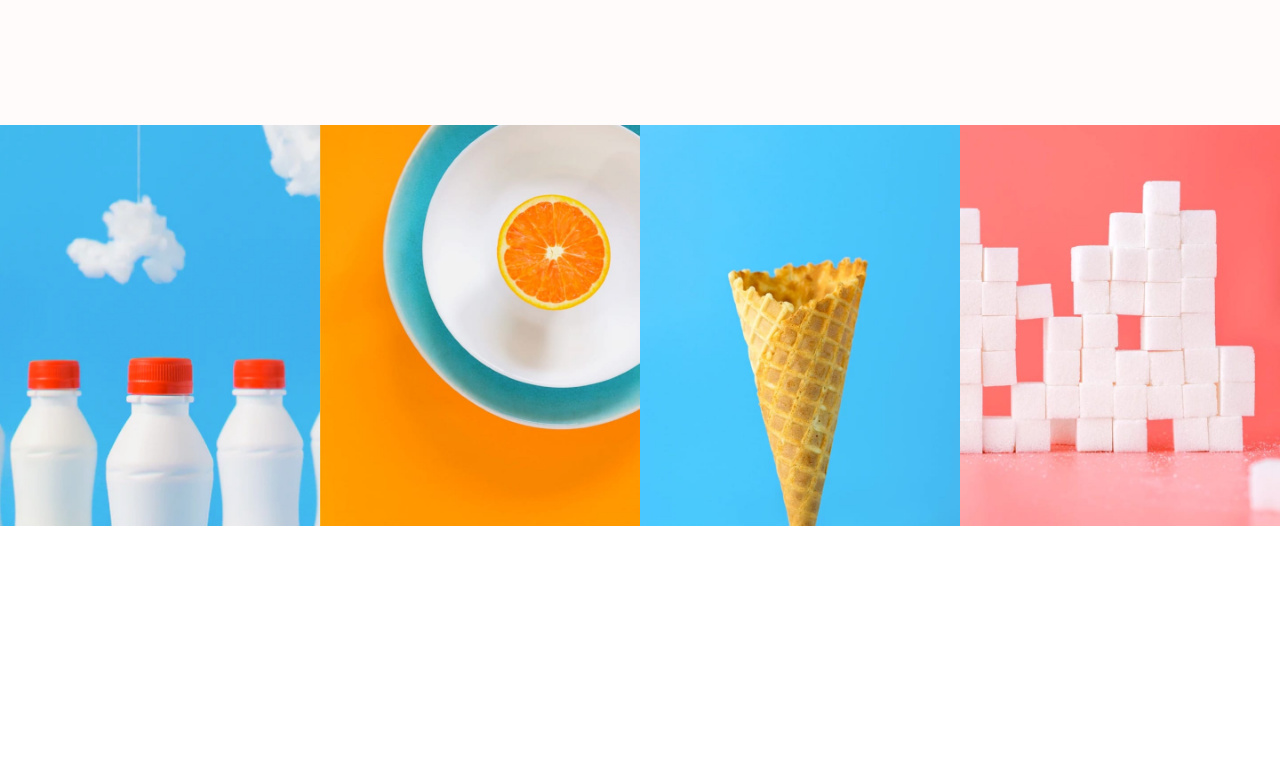
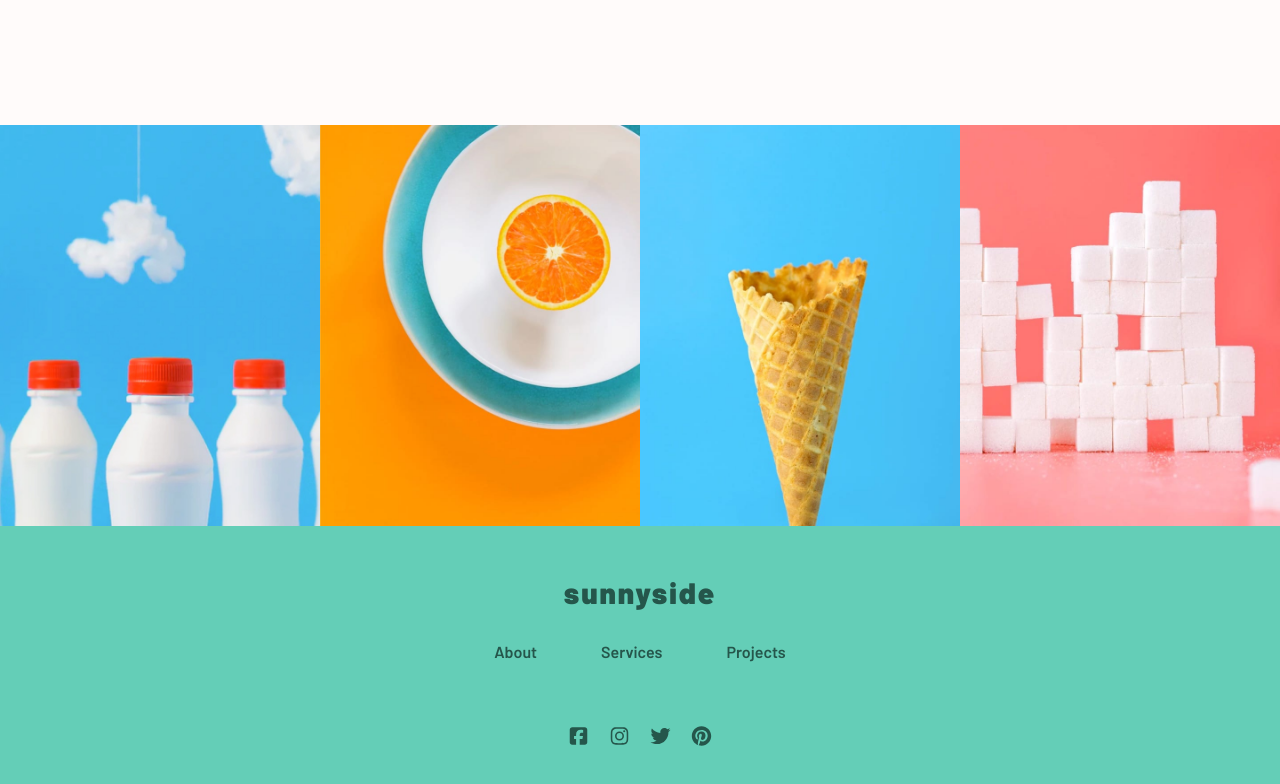
Before and after one commit to dilaraj/agency-landing-page, a React (Vite) app: page / in a window 1280 px wide. Shown: the part 2926-3710 px from the top of the page. Before the commit the page ends 3456 px from the top, so only its background shows below. Built offline with nearby package versions, Linux system fonts and the light colour scheme.

Commit message:
Completing footer

```diff
--- a/package.json
+++ b/package.json
@@ -13,6 +13,11 @@
     "deploy": "gh-pages -d dist"
   },
   "dependencies": {
+    "@fortawesome/fontawesome-svg-core": "^7.3.0",
+    "@fortawesome/free-brands-svg-icons": "^7.3.0",
+    "@fortawesome/free-regular-svg-icons": "^7.3.0",
+    "@fortawesome/free-solid-svg-icons": "^7.3.0",
+    "@fortawesome/react-fontawesome": "^3.3.1",
     "react": "^19.2.6",
     "react-dom": "^19.2.6"
   },
--- a/src/App.jsx
+++ b/src/App.jsx
@@ -5,6 +5,7 @@ import Hero from './sections/Hero/Hero'
 import AgencyFeaturesGrid from './sections/AgencyFeaturesGrid/AgencyFeaturesGrid'
 import Testimonials from './sections/Testimonials/Testimonials'
 import ImageGrid from './sections/ImageGrid/ImageGrid'
+import Footer from './sections/Footer/Footer'
 
 export default function App() {
   return (
@@ -13,6 +14,7 @@ export default function App() {
       <div className="agencyFeaturesGrid"><AgencyFeaturesGrid /></div>
       <div className="testimonials"><Testimonials /></div>
       <div className="imageGrid"><ImageGrid /></div>
+      <div className="footer"><Footer /></div>
     </div>
   )
 }
--- /dev/null
+++ b/src/sections/Footer/Footer.css
@@ -0,0 +1,55 @@
+.footer-container {
+    background-color: hsl(167, 52%, 60%);
+    padding: 3em 3em 5em;
+
+    display: flex;
+    flex-direction: column;
+    justify-content: center;
+    align-items: center;
+    gap: 2em;
+}
+
+.footer-heading {
+    font-family: 'Barlow', sans-serif;
+    font-weight: 900;
+    font-size: 1.85rem;
+    letter-spacing: 2px;
+    color: hsl(167, 40%, 24%);
+}
+
+.footer-links {
+    width: 100%;
+    display: flex;
+    flex-direction: row;
+    justify-content: center;
+    gap: 4em;
+}
+
+.footer-links a {
+    font-family: 'Barlow', sans-serif;
+    text-decoration: none;
+    color: hsl(167, 40%, 24%);
+    font-weight: 600;
+    font-size: 1rem;
+}
+
+.footer-links a:hover {
+    color: hsl(0, 0%, 100%);
+}
+
+.footer-social-links {
+    display: flex;
+    flex-direction: row;
+    gap: 1em;
+
+    padding-top: 2em;
+}
+
+.footer-social-links a {
+    font-size: 1.25rem;
+    color: hsl(167, 40%, 24%);
+}
+
+.social-icons:hover {
+    color: hsl(0, 0%, 100%);
+}
--- /dev/null
+++ b/src/sections/Footer/Footer.jsx
@@ -0,0 +1,31 @@
+import './Footer.css'
+import { FontAwesomeIcon } from '@fortawesome/react-fontawesome'
+import { faSquareFacebook, faInstagram, faTwitter, faPinterest } from '@fortawesome/free-brands-svg-icons'
+
+export default function Footer() {
+    return (
+        <div className="footer-container">
+            <div className="footer-heading">sunnyside</div>
+            <div className="footer-links">
+                <a href="#">About</a>
+                <a href="#">Services</a>
+                <a href="#">Projects</a>
+            </div>
+
+            <div className="footer-social-links">
+                <a href="#">
+                    <FontAwesomeIcon icon={faSquareFacebook} className='social-icons'/>
+                </a>
+                <a href="#">
+                    <FontAwesomeIcon icon={faInstagram} className='social-icons'/>
+                </a>
+                <a href="#">
+                    <FontAwesomeIcon icon={faTwitter} className='social-icons'/>
+                </a>
+                <a href="#">
+                    <FontAwesomeIcon icon={faPinterest} className='social-icons'/>
+                </a>
+            </div>
+        </div>
+    )
+}
```
Also changed, not shown: 1 other file (tests, documents, lock files or other folders).
